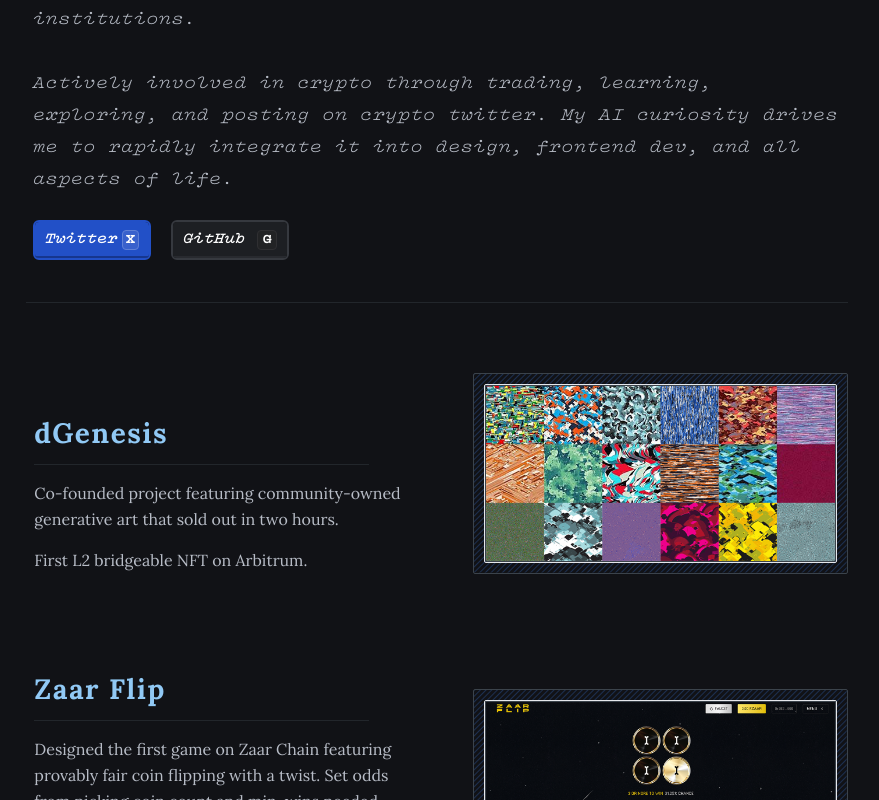
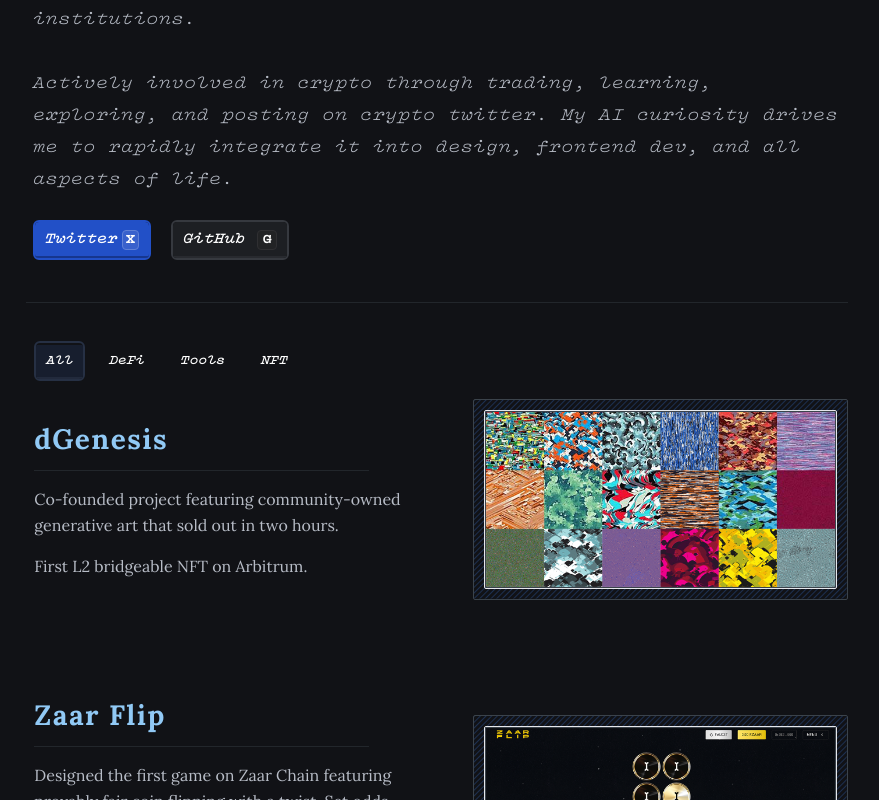
Before and after one commit to douvy/douvy, a Next.js app: page / in a window 1280 px wide. Shown: the part 460-1260 px from the top of the page, without its empty margins (203-1082 px from the left). Built offline with nearby package versions, Linux system fonts and the light colour scheme.

Commit message:
Add filters to portfolio section

```diff
--- a/src/pages/index.tsx
+++ b/src/pages/index.tsx
@@ -1,4 +1,4 @@
-import React, { useEffect, KeyboardEvent as ReactKeyboardEvent } from "react";
+import React, { useEffect, useState, KeyboardEvent as ReactKeyboardEvent } from "react";
 import Head from "next/head";
 import dynamic from "next/dynamic";
 import Nav from "@/components/Nav";
@@ -15,7 +15,76 @@ const ProjectSlider = dynamic(() => import("@/components/ProjectSlider"), {
   ),
 });
 
+type FilterType = 'All' | 'DeFi' | 'Tools' | 'NFT';
+
+// Filter button component
+const FilterButton = ({
+  filter,
+  isActive,
+  onClick,
+  children
+}: {
+  filter: FilterType;
+  isActive: boolean;
+  onClick: (filter: FilterType) => void;
+  children: React.ReactNode;
+}) => {
+  if (isActive) {
+    return (
+      <button
+        onClick={() => onClick(filter)}
+        className="inline-block relative w-auto h-10 rounded-md overflow-hidden border-2 border-active-border border-solid transition-colors duration-300 ease-in-out -translate-y-0.5 font-vulf"
+      >
+        <span className="flex items-center justify-center px-2.5 py-2 text-white bg-active-bg transition-colors duration-300 ease-in-out text-xs font-semibold italic">
+          {children}
+        </span>
+        <span className="absolute bottom-0 left-0 right-0 h-[2px] bg-active-element transition-colors duration-300 ease-in-out"></span>
+      </button>
+    );
+  }
+
+  return (
+    <button
+      onClick={() => onClick(filter)}
+      className="inline-block relative w-auto h-10 rounded-md overflow-hidden border-2 border-transparent border-solid transition-colors duration-300 ease-in-out -translate-y-0.5 hover:border-transparent font-vulf"
+    >
+      <span className="flex items-center justify-center px-2.5 py-2 text-white bg-transparent transition-colors duration-300 ease-in-out hover:bg-[#1f2126] text-xs font-semibold italic">
+        {children}
+      </span>
+    </button>
+  );
+};
+
 export default function Home(): React.ReactElement {
+  const [activeFilter, setActiveFilter] = useState<FilterType>('All');
+
+  // Filter button handler
+  const handleFilterClick = (filter: FilterType): void => {
+    setActiveFilter(filter);
+  };
+
+  // Determine which projects to show based on active filter
+  const shouldShowProject = (projectType: FilterType): boolean => {
+    return activeFilter === 'All' || activeFilter === projectType;
+  };
+
+  // Check if a project should have reduced top margin (first visible project)
+  const isFirstVisibleProject = (projectName: string): boolean => {
+    switch (activeFilter) {
+      case 'All':
+        return projectName === 'dGenesis'; // First project in All view
+      case 'DeFi':
+        return projectName === 'ZaarFlip'; // Only project in DeFi view
+      case 'Tools':
+        return projectName === 'BTCTooling'; // First project in Tools view
+      case 'NFT':
+        return projectName === 'dGenesis'; // First project in NFT view
+      default:
+        return false;
+    }
+  };
+
+
   // Add hotkey handler for social media buttons
   useEffect(() => {
     const handleKeyDown = (event: KeyboardEvent): void => {
@@ -182,15 +251,30 @@ export default function Home(): React.ReactElement {
 
       {/* Portfolio Section */}
       <div id="portfolio" className="section-style">
-        {/* dGenesis */}
+        {/* Project Filters */}
         <div className="flex flex-col items-center">
           <div className="w-full md:w-10/12 lg:w-8/12 px-4">
-            <div className="home-teaser-list w-dyn-list border-t border-divider pt-[70px]">
+            <div className="border-t border-divider pt-10 sm:pt-10 pb-0 sm:pb-4 -mb-2 sm:mb-0">
+              <div className="flex flex-wrap gap-3 justify-start ml-2">
+                <FilterButton filter="All" isActive={activeFilter === 'All'} onClick={handleFilterClick}>All</FilterButton>
+                <FilterButton filter="DeFi" isActive={activeFilter === 'DeFi'} onClick={handleFilterClick}>DeFi</FilterButton>
+                <FilterButton filter="Tools" isActive={activeFilter === 'Tools'} onClick={handleFilterClick}>Tools</FilterButton>
+                <FilterButton filter="NFT" isActive={activeFilter === 'NFT'} onClick={handleFilterClick}>NFT</FilterButton>
+              </div>
+            </div>
+          </div>
+        </div>
+
+        {/* dGenesis */}
+        {shouldShowProject('NFT') && (
+        <div className="flex flex-col items-center">
+          <div className="w-full md:w-10/12 lg:w-8/12 px-4">
+            <div className="w-dyn-list">
               <div className="project-preview-item w-dyn-item p-0 ml-2">
                 <div className="grid grid-cols-1 md:grid-cols-2 md:gap-8 md:items-center mt-12 sm:mt-0">
                   <div className="inline-block">
                     <div className="grid">
-                      <div className="project-title mt-10-sm sm:mt-10">
+                      <div className="project-title">
                         <h3 className="home-project-title text-highlight leading-[38px] border-b border-divider pb-3 mr-10 tracking-[1.5px]">
                           <a
                             href="https://dgenesis.io/"
@@ -270,17 +354,19 @@ export default function Home(): React.ReactElement {
             </div>
           </div>
         </div>
+        )}
 
         {/* Zaar Flip */}
+        {shouldShowProject('DeFi') && (
         <div className="flex flex-col items-center">
           <div className="w-full md:w-10/12 lg:w-8/12 px-4">
-            <div className="mt-16 md:mt-24 w-dyn-list">
+            <div className={`w-dyn-list ${isFirstVisibleProject('ZaarFlip') ? 'mt-12 sm:mt-6' : 'mt-16 md:mt-24'}`}>
               <div className="project-preview-item w-dyn-item p-0 ml-2">
-                <div className="grid grid-cols-1 md:grid-cols-2 md:gap-8 md:items-center">
+                <div className="grid grid-cols-1 md:grid-cols-2 md:gap-8 md:items-center mt-12 sm:mt-0">
                   <div className="inline-block">
                     <div className="grid">
                       <div className="project-title">
-                        <h3 className="home-project-title text-highlight leading-[38px] border-b border-divider pb-3 mr-10 tracking-[1.5px] mt-4 sm:mt-0">
+                        <h3 className="home-project-title text-highlight leading-[38px] border-b border-divider pb-3 mr-10 tracking-[1.5px]">
                           <a
                             href="https://flip.zaar.gg/zaar-flip"
                             target="_blank"
@@ -359,17 +445,19 @@ export default function Home(): React.ReactElement {
             </div>
           </div>
         </div>
+        )}
 
         {/* BTC Tooling */}
+        {shouldShowProject('Tools') && (
         <div className="flex flex-col items-center">
           <div className="w-full md:w-10/12 lg:w-8/12 px-4">
-            <div className="mt-16 md:mt-24 w-dyn-list">
+            <div className={`w-dyn-list ${isFirstVisibleProject('BTCTooling') ? 'mt-12 sm:mt-6' : 'mt-16 md:mt-24'}`}>
               <div className="project-preview-item w-dyn-item p-0 ml-2">
                 <div className="grid grid-cols-1 md:grid-cols-2 md:gap-8 md:items-center">
                   <div className="inline-block">
                     <div className="grid">
                       <div className="project-title">
-                        <h3 className="home-project-title text-highlight leading-[38px] border-b border-divider pb-3 mr-10 tracking-[1.5px] mt-4 sm:mt-0">
+                        <h3 className="home-project-title text-highlight leading-[38px] border-b border-divider pb-3 mr-10 tracking-[1.5px]">
                           <a
                             href="https://btctooling.com/"
                             target="_blank"
@@ -448,8 +536,10 @@ export default function Home(): React.ReactElement {
             </div>
           </div>
         </div>
+        )}
 
         {/* Cantoscan */}
+        {shouldShowProject('Tools') && (
         <div className="flex flex-col items-center">
           <div className="w-full md:w-10/12 lg:w-8/12 px-4">
             <div className="mt-16 md:mt-24 w-dyn-list">
@@ -527,8 +617,10 @@ export default function Home(): React.ReactElement {
             </div>
           </div>
         </div>
+        )}
 
         {/* Shishi */}
+        {shouldShowProject('NFT') && (
         <div className="flex flex-col items-center" id="project-last">
           <div className="w-full md:w-10/12 lg:w-8/12 px-4">
             <div className="home-teaser-list mt-16 md:mt-24 w-dyn-list">
@@ -616,6 +708,7 @@ export default function Home(): React.ReactElement {
             </div>
           </div>
         </div>
+        )}
       </div>
 
       <Footer />
--- a/tailwind.config.js
+++ b/tailwind.config.js
@@ -48,6 +48,13 @@ module.exports = {
         'dark-element-border': '#2f2f32',// Borders
         'dark-shadow': '#282a2f',        // Shadow effect
         'dark-shadow-hover': '#333333',  // Hover shadow
+
+        // Active button theme
+        'active-border': '#263044',      // Base border color
+        'active-bg': '#171e2e',          // Main surface
+        'active-bg-hover': '#1f2b46',    // Hover state
+        'active-element': '#222a3c',     // Bottom border inside outer border
+        'active-shadow': '#222a3c',      // Shadow effect (same as element for consistency)
       },
       boxShadow: {
         'project': '5px 5px 0 hsla(219, 90%, 60%, 0.15)',
```
